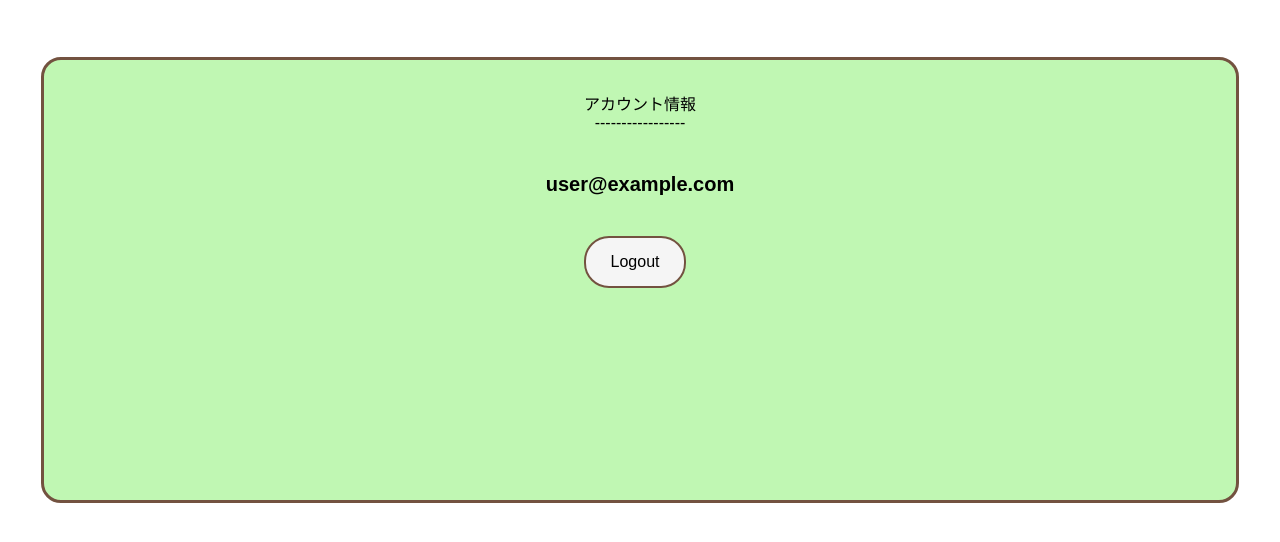
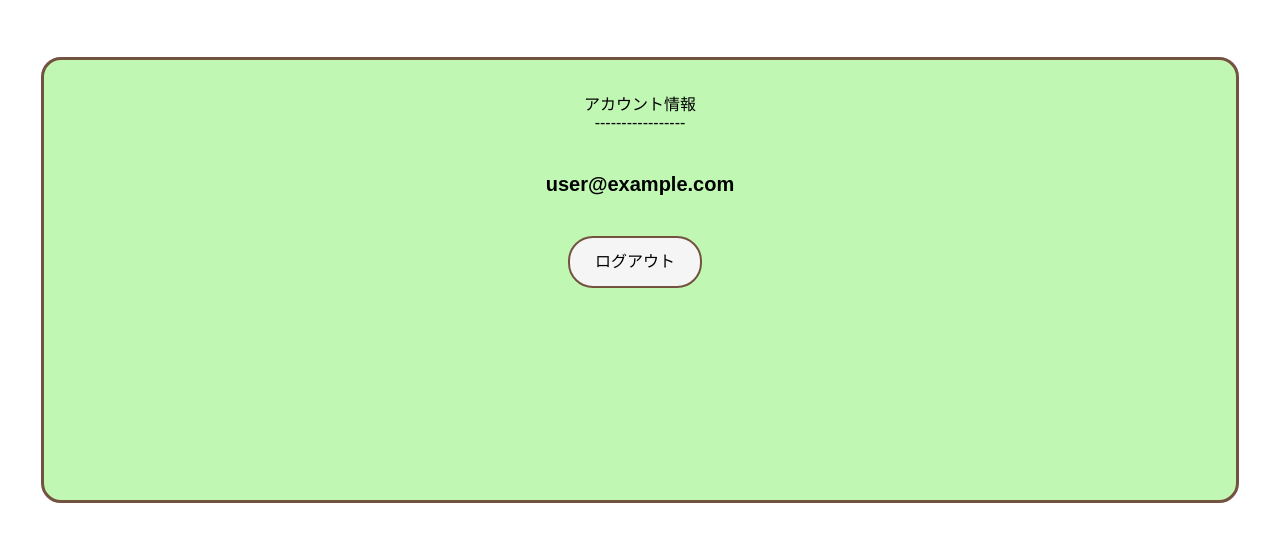
Before and after one commit to kakaz-one/chinese-vocab, a React (Create React App) app: page /my-page in a window 1280 px wide. Shown: the top 542 px of the page. Built offline with nearby package versions, Linux system fonts and the light colour scheme; no server answers; sample sign-in values are in the browser's storage.

Commit message:
change　02

```diff
--- a/src/components/Mypage.js
+++ b/src/components/Mypage.js
@@ -53,7 +53,7 @@ const Mypage = () => {
 
                   <p className="Mypage-email">{user?.email}</p>
 
-                  <button className="mypage-bottom" onClick={logout}>Logout</button>
+                  <button className="mypage-bottom" onClick={logout}>ログアウト</button>
                 </div>
               </div>
             </>
```
